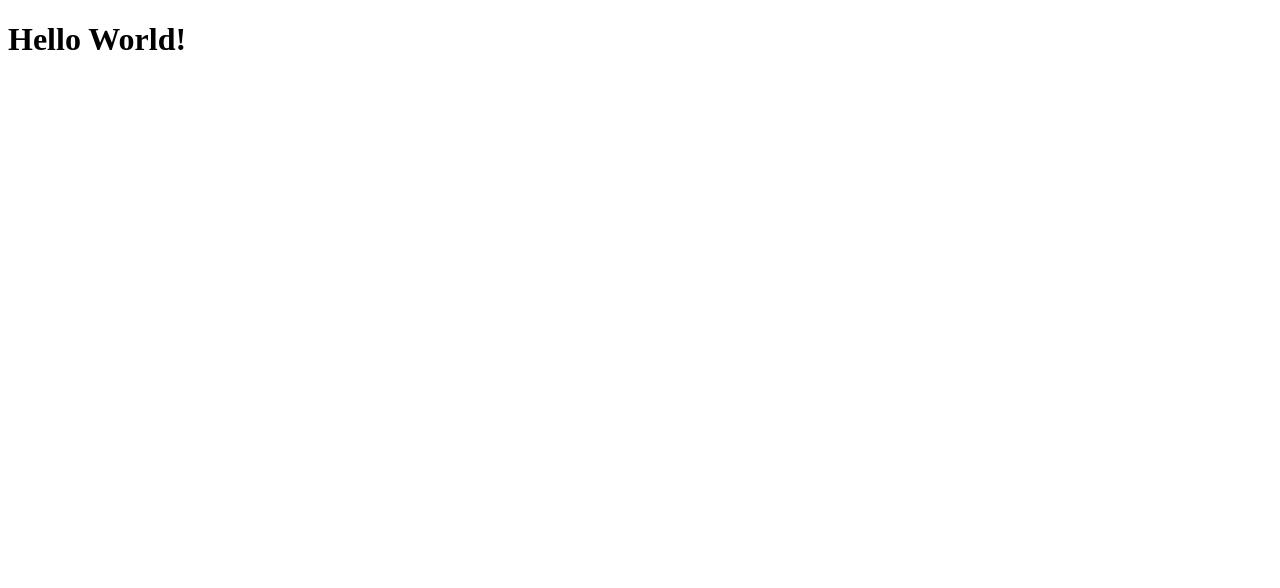
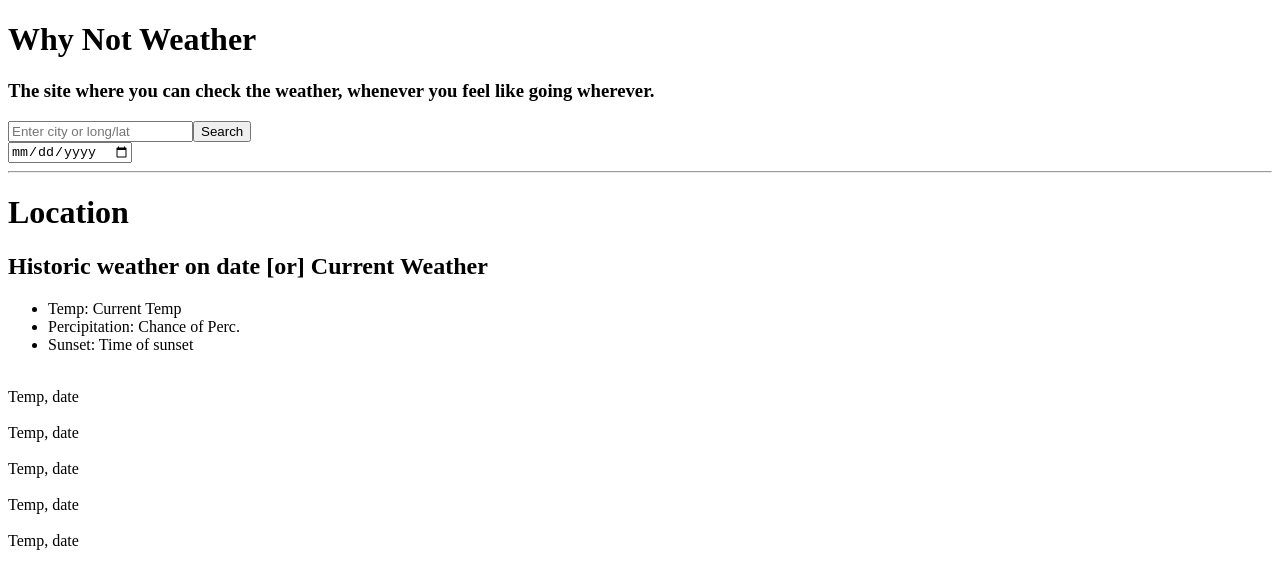
Before and after one commit to BasiaPaulina/she-codes-plus, a plain HTML site: page index.html in a window 1280 px wide. Drawn offline with Linux system fonts and the light colour scheme.

Commit message:
Added wireframe WhyNotWeather

```diff
--- a/index.html
+++ b/index.html
@@ -4,9 +4,48 @@
     <meta charset="UTF-8" />
     <meta name="viewport" content="width=<device-width>, initial-scale=1.0" />
     <meta http-equiv="X-UA-Compatible" content="ie=edge" />
-    <title>Document</title>
+    <title>Why Not Weather</title>
   </head>
   <body>
-    <h1>Hello World!</h1>
+    <h1>Why Not Weather</h1>
+    <h3>
+        The site where you can check the weather, whenever you feel like going
+        wherever.
+    </h3>
+    <form class="search-current">
+        <input type="search" placeholder="Enter city or long/lat" autocomplete="off" value="" /><input type="submit"
+            class="button-current" value="Search" />
+    </form>
+    <form class="search-historic">
+        <input type="date" autocomplete="off" value="" />
+    </form>
+    <hr />
+    <h1>Location</h1>
+    <h2>Historic weather on date [or] Current Weather</h2>
+    <div class="row">
+        <div class="col-sm-6"><i class="fas fa-cloud-sun"></i></div>
+        <div class="col-sm-6">
+            <ul>
+                <li>Temp: Current Temp</li>
+                <li>Percipitation: Chance of Perc.</li>
+                <li>Sunset: Time of sunset</li>
+            </ul>
+        </div>
+    </div>
+    <div class="row">
+        <div class="col-sm-1"></div>
+        <div class="col-sm-2"><i class="fas fa-cloud-sun"></i><br>Temp, date
+        </div>
+        <div class="col-sm-2"><i class="fas fa-cloud-sun"></i><br>Temp, date
+        </div>
+        <div class="col-sm-2"><i class="fas fa-cloud-sun"></i><br>Temp, date
+        </div>
+        <div class="col-sm-2"><i class="fas fa-cloud-sun"></i><br>Temp, date
+        </div>
+        <div class="col-sm-2"><i class="fas fa-cloud-sun"></i><br>Temp, date
+        </div>
+        <div class="col-sm-1"></div>
+    </div>
+    </ul>
   </body>
 </html>
```
